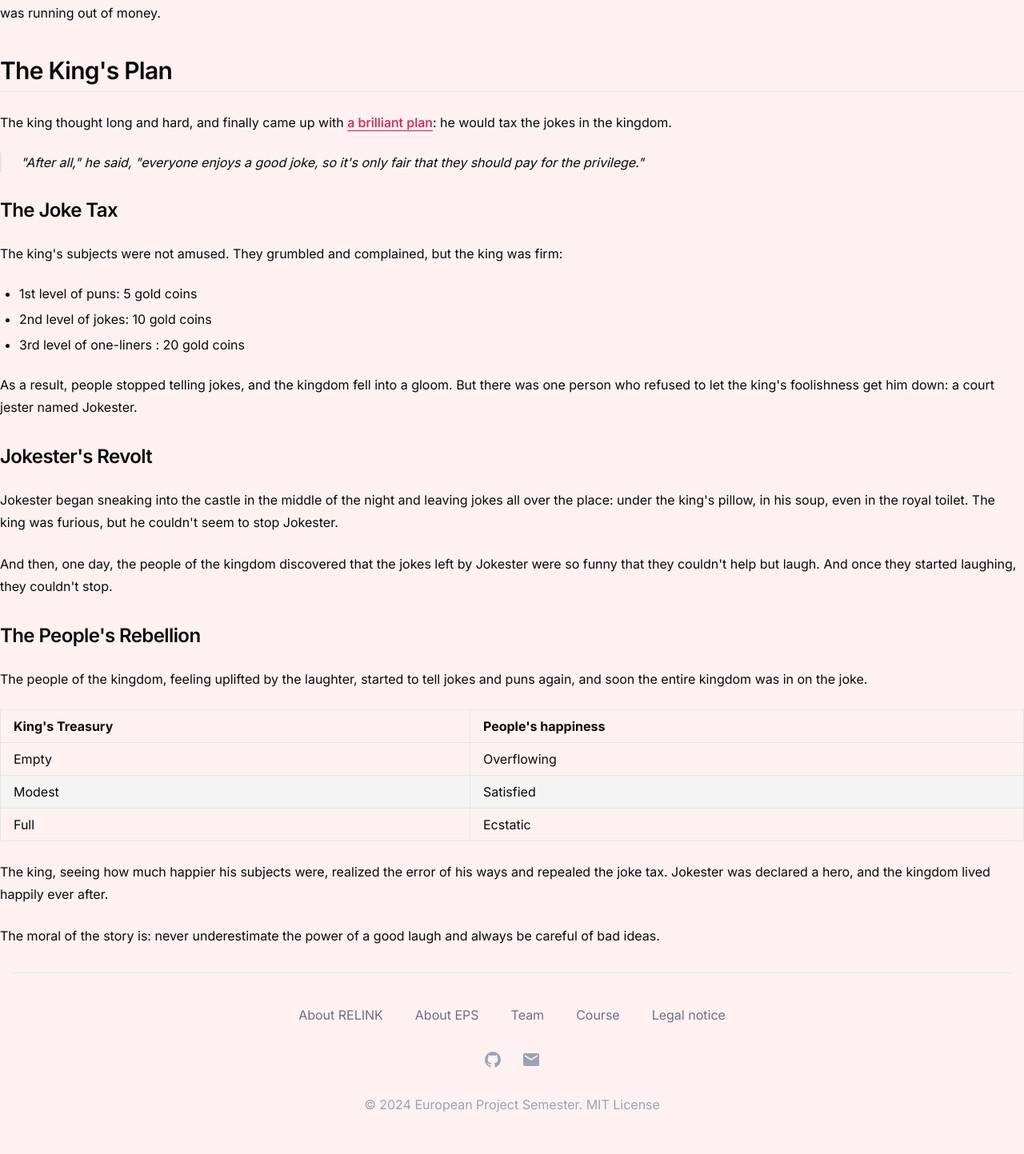
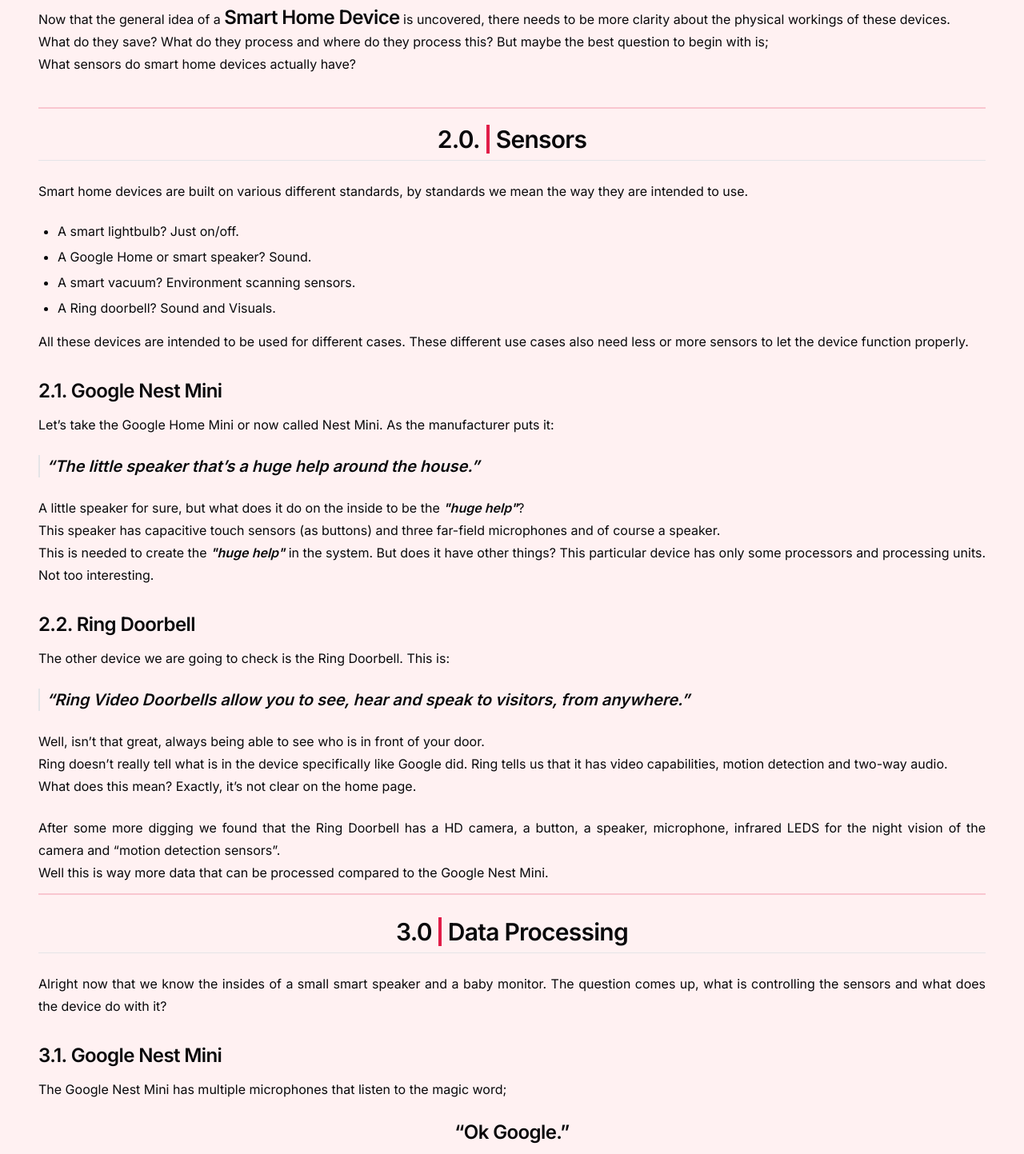
Before and after one commit to evebrnd/eps, a Next.js app: page /eps/chapters/two in a window 1280 px wide. Shown: the part 182-1625 px from the top of the page at 80% size. Built offline with nearby package versions, Linux system fonts and the light colour scheme.

Commit message:
feat: Change first part of chapter (#12)

```diff
--- a/src/app/chapters/two/page.tsx
+++ b/src/app/chapters/two/page.tsx
@@ -2,120 +2,132 @@
 
 export default function Page() {
   return (
-    <div className="">
-      <h1 className="scroll-m-20 text-4xl font-extrabold tracking-tight lg:text-5xl">
-        The Joke Tax Chronicles
+    <div className="flex flex-col justify-center py-2 mx-4 md:mx-12">
+      <h1 className="flex justify-center text-center mt-6 text-4xl font-extrabold tracking-tight lg:text-5xl">
+        Working of Smart Home Devices
       </h1>
-      <p className="leading-7 [&:not(:first-child)]:mt-6">
-        Once upon a time, in a far-off land, there was a very lazy king who
-        spent all day lounging on his throne. One day, his advisors came to him
-        with a problem: the kingdom was running out of money.
+      <p className="leading-7 mt-6 text-justify">
+        Now that the general idea of a <a className="text-2xl font-semibold tracking-tight">Smart Home Device</a> is uncovered,
+        there needs to be more clarity about the physical workings of these devices.
+        <br /> What do they save? What do they process and where do they process this?
+        But maybe the best question to begin with is; <br /> What sensors do smart home devices actually have?
       </p>
-      <h2 className="mt-10 scroll-m-20 border-b pb-2 text-3xl font-semibold tracking-tight transition-colors first:mt-0">
-        The King's Plan
+
+      <div className="flex flex-col text-justify py-3 border-y-2 border-primary/20 mt-10">
+        {/* 2.0 */}
+        <h2 className="flex justify-center mt-2 border-b pb-2 text-3xl font-semibold tracking-tight">
+          2.0.<a className="mx-2 border-x-2 border-primary text-2xl"></a>Sensors
         </h2>
-      <p className="leading-7 [&:not(:first-child)]:mt-6">
-        The king thought long and hard, and finally came up with{" "}
-        <a
-          href="#"
-          className="font-medium text-primary underline underline-offset-4"
-        >
-          a brilliant plan
-        </a>
-        : he would tax the jokes in the kingdom.
+        <p className="leading-7 mt-3 md:mt-6">
+          Smart home devices are built on various different standards, by standards we mean the way they are intended to use.
+        </p>
+        <ul className="text-left my-4 ml-6 list-disc [&>li]:mt-2">
+          <li>A smart lightbulb?  Just on/off.</li>
+          <li>A Google Home or smart speaker? Sound. </li>
+          <li>A smart vacuum? Environment scanning sensors.</li>
+          <li>A Ring doorbell? Sound and Visuals.</li>
+        </ul>
+        <p className="leading-7">
+          All these devices are intended to be used for different cases. These different use cases also need less or more sensors to let the device function properly.
+        </p>
+
+        {/* 2.1 */}
+        <h3 className="mt-8 text-2xl font-semibold tracking-tight">
+          2.1. Google Nest Mini
+        </h3>
+        <p className="leading-7 mt-3">
+          Let’s take the Google Home Mini or now called Nest Mini. As the manufacturer puts it:
+        </p>
+        <blockquote className="my-6 border-l-2 pl-2 italic font-semibold text-xl">
+          “The little speaker that’s a huge help around the house.”
+        </blockquote>
+        <p className="leading-7">
+          A little speaker for sure, but what does it do on the inside to be the <a className="font-semibold italic">"huge help"</a>?
+          <br />
+          This speaker has capacitive touch sensors (as buttons) and three far-field microphones and of course a speaker.
+          <br />
+          This is needed to create the <a className="font-semibold italic">"huge help"</a> in the system. But does it have other things? This particular device has only some processors and processing units. Not too interesting.
+        </p>
+
+        {/* 2.2 */}
+        <h3 className="mt-8 text-2xl font-semibold tracking-tight">
+          2.2. Ring Doorbell
+        </h3>
+        <p className="leading-7 mt-3">
+          The other device we are going to check is the Ring Doorbell. This is:
+        </p>
+        <blockquote className="my-6 border-l-2 pl-2 italic font-semibold text-xl">
+          “Ring Video Doorbells allow you to see, hear and speak to visitors, from anywhere.”
+        </blockquote>
+        <p className="leading-7">
+          Well, isn’t that great, always being able to see who is in front of your door.
+          <br />
+          Ring doesn’t really tell what is in the device specifically like Google did. Ring tells us that it has video capabilities, motion detection and two-way audio.
+          <br />
+          What does this mean? Exactly, it’s not clear on the home page.
+        </p>
+        <p className="leading-7 mt-6">
+          After some more digging we found that the Ring Doorbell has a HD camera, a button, a speaker, microphone, infrared LEDS for the night vision of the camera and “motion detection sensors”.
+          <br />
+          Well this is way more data that can be processed compared to the Google Nest Mini.
+        </p>
+      </div>
+
+      <div className="flex flex-col text-justify py-3 mt-4">
+        {/* 3.0 */}
+        <h2 className="flex justify-center border-b pb-2 text-3xl font-semibold tracking-tight ">
+          3.0<a className="mx-2 border-x-2 border-primary text-2xl center-x"></a>Data Processing
+        </h2>
+        <p className="leading-7 mt-6">
+          Alright now that we know the insides of a small smart speaker and a baby monitor. The question comes up, what is controlling the sensors and what does the device do with it?
+        </p>
+
+        {/* 3.1 */}
+        <h3 className="mt-8 text-2xl font-semibold tracking-tight">
+          3.1. Google Nest Mini
+        </h3>
+        <p className="leading-7 mt-3">
+          The Google Nest Mini has multiple microphones that listen to the magic word;
+        </p>
+        <p className="flex justify-center text-2xl font-semibold tracking-tight mt-6 mb-2">
+          “Ok Google.”
+        </p>
+        <p className="flex justify-center text-2xl font-semibold tracking-tight mb-6 whitespace-pre">
+          <a className="">Only</a> <a className="italic text-3xl">"Ok Google"</a>  <a className="">right?</a>
+        </p>
+        <p className="leading-7">
+          This is not 100% clear, according to Google itself they say, quote:
         </p>
         <blockquote className="mt-6 border-l-2 pl-6 italic">
-        "After all," he said, "everyone enjoys a good joke, so it's only fair
-        that they should pay for the privilege."
+          “Google Assistant is designed to wait in standby mode until it detects an activation, like when it hears "Hey Google."”
         </blockquote>
-      <h3 className="mt-8 scroll-m-20 text-2xl font-semibold tracking-tight">
-        The Joke Tax
+        <p className="leading-7 mt-6">
+          They say in standby mode the device records small snippets of audio every few seconds to detect the magic word. After that the device is activated (showed by an indicator light) and will record the request from the user. This request will be send to the servers of Google, more about this later.
+        </p>
+
+        {/* 3.2 */}
+        <h3 className="mt-8 text-2xl font-semibold tracking-tight">
+          3.2. Ring Doorbell
         </h3>
-      <p className="leading-7 [&:not(:first-child)]:mt-6">
-        The king's subjects were not amused. They grumbled and complained, but
-        the king was firm:
+        <p className="leading-7 mt-3">
+          The Ring Doorbell boasts a motion detection feature that's always on the lookout for movement.
+          <br />
+          But how does it do this?
         </p>
-      <ul className="my-6 ml-6 list-disc [&>li]:mt-2">
-        <li>1st level of puns: 5 gold coins</li>
-        <li>2nd level of jokes: 10 gold coins</li>
-        <li>3rd level of one-liners : 20 gold coins</li>
-      </ul>
-      <p className="leading-7 [&:not(:first-child)]:mt-6">
-        As a result, people stopped telling jokes, and the kingdom fell into a
-        gloom. But there was one person who refused to let the king's
-        foolishness get him down: a court jester named Jokester.
+        <p className="leading-7 mt-6">
+          Let’s start with the main component, the camera. <br />The camera supposedly only starts recording when one of the motion sensors sees well, motion. The doorbell also is included in this as a sensor.
         </p>
-      <h3 className="mt-8 scroll-m-20 text-2xl font-semibold tracking-tight">
-        Jokester's Revolt
-      </h3>
-      <p className="leading-7 [&:not(:first-child)]:mt-6">
-        Jokester began sneaking into the castle in the middle of the night and
-        leaving jokes all over the place: under the king's pillow, in his soup,
-        even in the royal toilet. The king was furious, but he couldn't seem to
-        stop Jokester.
+        <p className="leading-7 mt-6">
+          The Ring Doorbell also has a microphone so not only video is stored but also sound.
+          These two things make the Ring Doorbell a great security camera.
+          Depending on if you have a subscription or not these videos will be stored online.
+          <br />
+          <a className="font-bold">Save</a> against anyone else. But is it really? And is it only a security camera for you?
         </p>
-      <p className="leading-7 [&:not(:first-child)]:mt-6">
-        And then, one day, the people of the kingdom discovered that the jokes
-        left by Jokester were so funny that they couldn't help but laugh. And
-        once they started laughing, they couldn't stop.
+        <p className="leading-7 mt-6">
+          You can say what you want about Google, but they are way more clearer about what they do with the data. Ring is after all an Amazon company.
         </p>
-      <h3 className="mt-8 scroll-m-20 text-2xl font-semibold tracking-tight">
-        The People's Rebellion
-      </h3>
-      <p className="leading-7 [&:not(:first-child)]:mt-6">
-        The people of the kingdom, feeling uplifted by the laughter, started to
-        tell jokes and puns again, and soon the entire kingdom was in on the
-        joke.
-      </p>
-      <div className="my-6 w-full overflow-y-auto">
-        <table className="w-full">
-          <thead>
-            <tr className="m-0 border-t p-0 even:bg-muted">
-              <th className="border px-4 py-2 text-left font-bold [&[align=center]]:text-center [&[align=right]]:text-right">
-                King's Treasury
-              </th>
-              <th className="border px-4 py-2 text-left font-bold [&[align=center]]:text-center [&[align=right]]:text-right">
-                People's happiness
-              </th>
-            </tr>
-          </thead>
-          <tbody>
-            <tr className="m-0 border-t p-0 even:bg-muted">
-              <td className="border px-4 py-2 text-left [&[align=center]]:text-center [&[align=right]]:text-right">
-                Empty
-              </td>
-              <td className="border px-4 py-2 text-left [&[align=center]]:text-center [&[align=right]]:text-right">
-                Overflowing
-              </td>
-            </tr>
-            <tr className="m-0 border-t p-0 even:bg-muted">
-              <td className="border px-4 py-2 text-left [&[align=center]]:text-center [&[align=right]]:text-right">
-                Modest
-              </td>
-              <td className="border px-4 py-2 text-left [&[align=center]]:text-center [&[align=right]]:text-right">
-                Satisfied
-              </td>
-            </tr>
-            <tr className="m-0 border-t p-0 even:bg-muted">
-              <td className="border px-4 py-2 text-left [&[align=center]]:text-center [&[align=right]]:text-right">
-                Full
-              </td>
-              <td className="border px-4 py-2 text-left [&[align=center]]:text-center [&[align=right]]:text-right">
-                Ecstatic
-              </td>
-            </tr>
-          </tbody>
-        </table>
       </div>
-      <p className="leading-7 [&:not(:first-child)]:mt-6">
-        The king, seeing how much happier his subjects were, realized the error
-        of his ways and repealed the joke tax. Jokester was declared a hero, and
-        the kingdom lived happily ever after.
-      </p>
-      <p className="leading-7 [&:not(:first-child)]:mt-6">
-        The moral of the story is: never underestimate the power of a good laugh
-        and always be careful of bad ideas.
-      </p>
-    </div >
+    </div>
   );
 }
```
Also changed, not shown: src/app/chapters/one/page.tsx (+12 -12 lines). Lines whose indentation alone changed are shown as unchanged.
